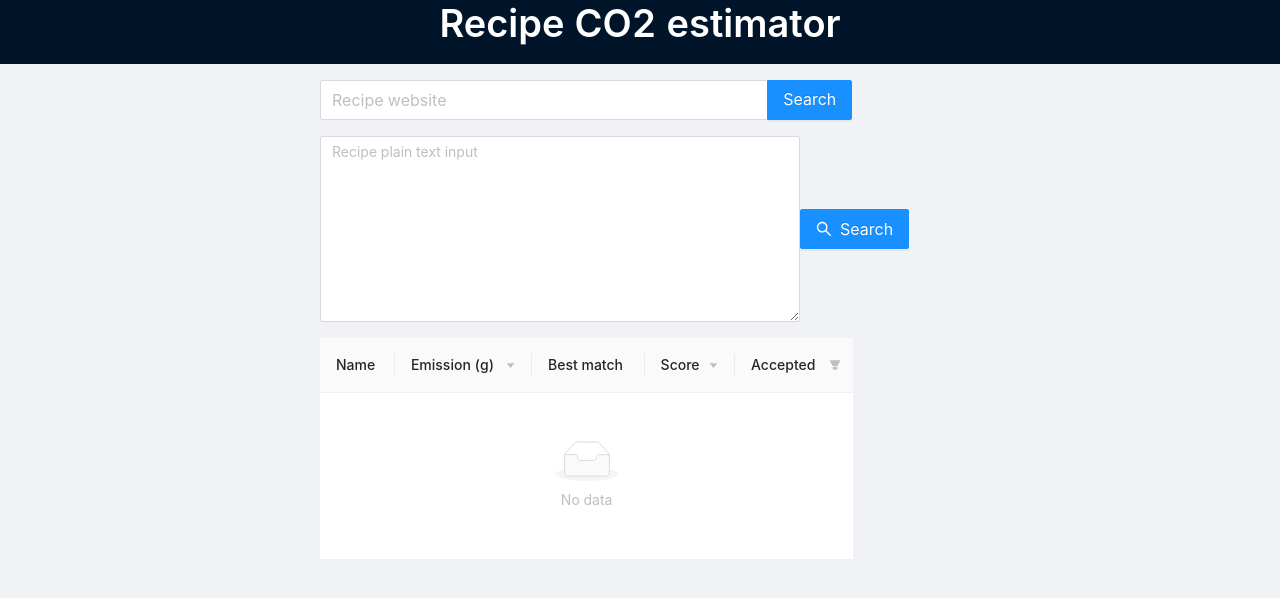
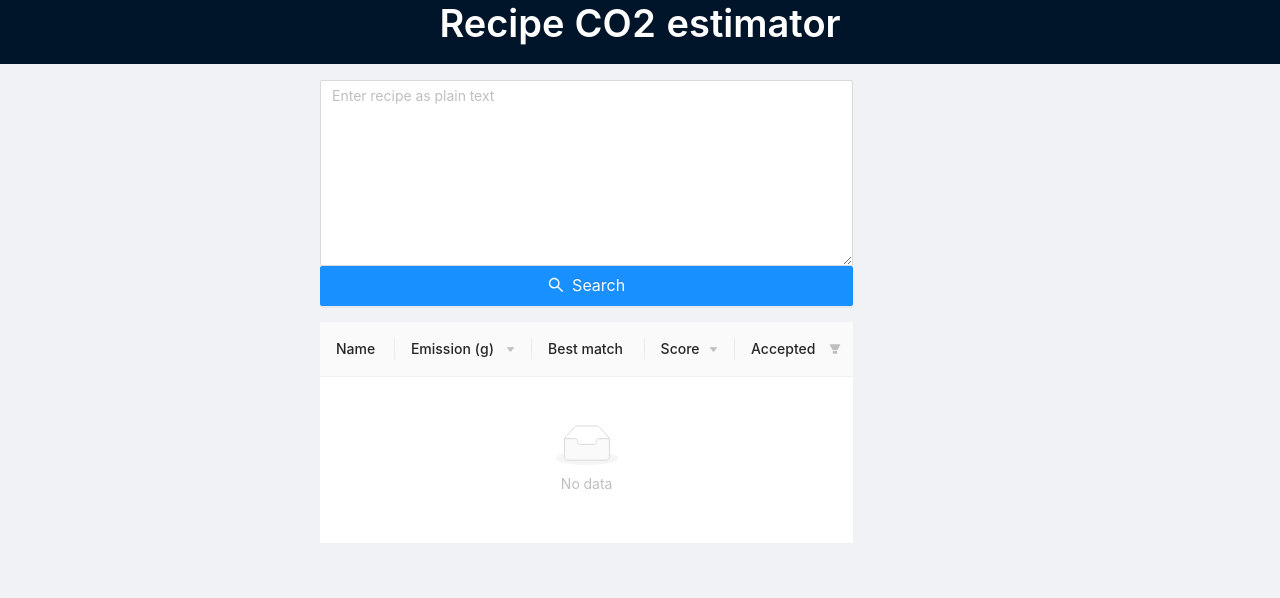
Before and after one commit to quantumbrake/mace-frontend, a React (Create React App) app: page / in a window 1280 px wide. Shown: the top 598 px of the page. Built offline with nearby package versions, Linux system fonts and the light colour scheme.

Commit message:
Change: Remove URL input component and restyle
Co-authored-by: Srikiran Chandrasekaran <sriki18@users.noreply.github.com>

```diff
--- a/src/App.js
+++ b/src/App.js
@@ -159,29 +159,23 @@ class App extends Component {
                 size="middle"
                 style={{ display: "flex" }}
               >
-                <Col offset={6} span={10}>
-                  <Search
-                    allowClear
-                    placeholder="Recipe website"
-                    enterButton="Search"
-                    size="large"
-                    onSearch={this.callWebsiteApi}
-                  />
-                </Col>
-                <Row align="middle">
-                  <Col offset={6} span={9}>
+                <div>
+                <Row align="lower">
+                  <Col offset={6} span={10}>
                     <TextArea
                       rows={8}
-                      placeholder="Recipe plain text input"
+                      placeholder="Enter recipe as plain text"
                       maxLength={800}
                       onChange={(event) =>
                         this.setState({ recipeInput: event.target.value })
                       }
                     />
                   </Col>
-                  <Col span={1}>
+                  </Row>
+                  <Col offset={6} span={10}>
                     <Button
                       type="primary"
+                      block
                       icon={<SearchOutlined />}
                       size="large"
                       onClick={() =>
@@ -191,8 +185,8 @@ class App extends Component {
                       Search
                     </Button>
                   </Col>
-                </Row>
-                <Col offset={6} span={10}>{this.makeTable()}</Col>
+                </div>
+              <Col offset={6} span={10}>{this.makeTable()}</Col>
               </Space>
             </Content>
           </Space>
```
